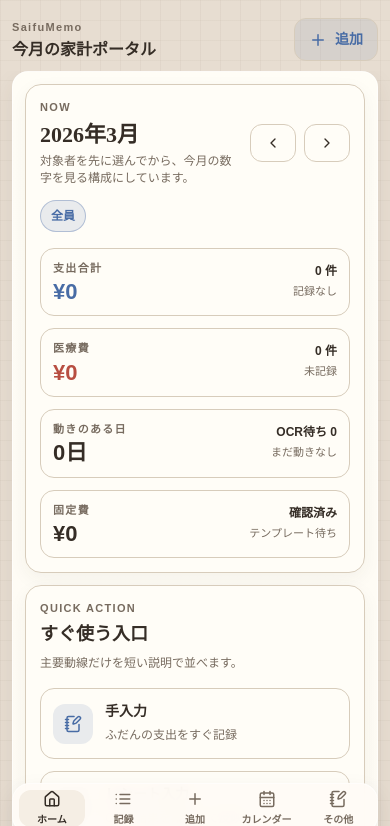
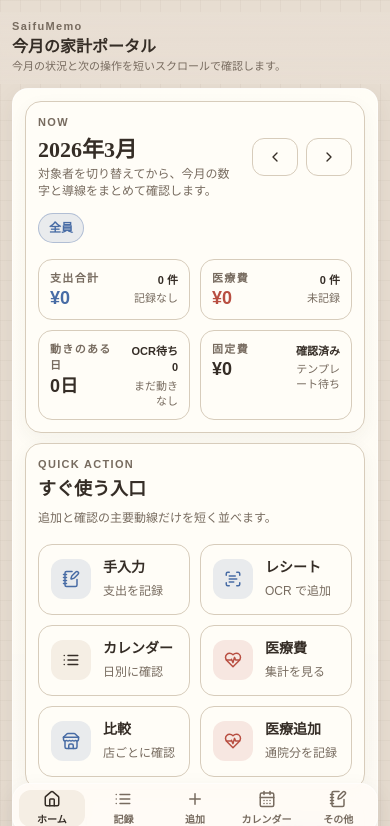
Before and after one commit to sakoda-stack/SaifuMemo, a React (Vite) app: page / in a window 390 px wide. Shown: the top 826 px of the page. Built offline with nearby package versions, Linux system fonts and the light colour scheme; the HTML template or start-up script is replaced by a standard one.

Commit message:
Tighten mobile portal layout and header flow

```diff
--- a/src/App.tsx
+++ b/src/App.tsx
@@ -23,6 +23,16 @@ import { todayString } from "@/utils";
 
 type Page = "home" | "list" | "calendar" | "more" | "compare" | "medical" | "settings";
 type AddFlow = "expense-manual" | "expense-receipt" | "medical-manual" | "medical-receipt" | null;
+
+const PAGE_META: Record<Page, { title: string; description: string }> = {
+  home: { title: "今月の家計ポータル", description: "今月の状況と次の操作を短いスクロールで確認します。" },
+  list: { title: "記録一覧", description: "日付ごとに整理した支出と医療費を確認します。" },
+  calendar: { title: "カレンダー", description: "上部カレンダーから日別確認と入力へつなげます。" },
+  more: { title: "その他", description: "分析、医療費、設定などの補助機能をまとめています。" },
+  compare: { title: "スーパー分析", description: "各スーパーで安い商品を商品別に見比べます。" },
+  medical: { title: "医療費ダッシュボード", description: "年間の医療費、補填後金額、対象者別の動きを確認します。" },
+  settings: { title: "設定", description: "データや OCR 周りの設定を整理します。" },
+};
 
 const BOTTOM_NAV = [
   { id: "home", label: "ホーム", icon: Home },
@@ -82,23 +92,12 @@ export default function App() {
         <header className="planner-app-bar">
           <div className="min-w-0 flex-1">
             <p className="planner-app-bar-kicker">SaifuMemo</p>
-            <p className="planner-app-bar-title">
-              {page === "home" && "今月の家計ポータル"}
-              {page === "list" && "記録一覧"}
-              {page === "calendar" && "カレンダー"}
-              {page === "more" && "その他"}
-              {page === "compare" && "スーパー分析"}
-              {page === "medical" && "医療費ダッシュボード"}
-              {page === "settings" && "設定"}
-            </p>
+            <h1 className="planner-app-bar-title">{PAGE_META[page].title}</h1>
+            <p className="planner-app-bar-description">{PAGE_META[page].description}</p>
           </div>
-          <button type="button" onClick={() => openAddMenu()} className="planner-header-action shrink-0" aria-label="記録を追加">
-            <Plus size={18} />
-            <span>追加</span>
-          </button>
         </header>
 
-        <main className="min-h-0 flex-1 overflow-y-auto px-3 pb-24">
+        <main className="min-h-0 flex-1 overflow-y-auto px-3 pb-24 pt-1">
           <div className="planner-sheet">
             {page === "home" ? (
               <HomeScreen
--- a/src/components/add/AddMedicalModal.tsx
+++ b/src/components/add/AddMedicalModal.tsx
@@ -2,7 +2,7 @@ import { useEffect, useRef, useState, type Dispatch, type ReactNode, type SetSta
 import { Camera, CheckCheck, Download, HeartPulse, Image, Plus, ScanText } from "lucide-react";
 import { v4 as uuid } from "uuid";
 import { db } from "@/db/database";
-import { ActionCard, DataBadge, EmptyState, ScreenIntro, SectionHeader, SegmentedControl, StickyActionBar } from "@/components/ui/PlannerUI";
+import { ActionCard, DataBadge, EmptyState, SectionHeader, SegmentedControl, StickyActionBar } from "@/components/ui/PlannerUI";
 import { fileToBase64, formatYen, MEDICAL_TYPES, normalizeDateInput, todayString } from "@/utils";
 import { downloadDataUrl, recognizeMedicalReceipt, type MedicalOcrDraft, type OcrEngine } from "@/utils/ocr";
 import type { MedicalType, Member, ShopMaster } from "@/types";
@@ -201,13 +201,13 @@ export default function AddMedicalModal({ initialDate, initialMode = "manual", o
       <div className="planner-modal-sheet">
         <div className="planner-modal-scroll">
           <div className="planner-page">
-            <ScreenIntro
+            <section className="planner-card">
+              <SectionHeader
                 kicker="MEDICAL"
                 title="医療費を追加"
-              description="手入力とレシート入力を分け、病院名や医療区分は候補として確認できるようにします。"
+                description="候補を確認してから、確定した病院名や区分だけを保存します。"
               />
-
-            <section className="planner-card">
+              <div className="mt-3">
                 <SegmentedControl
                   value={mode}
                   onChange={setMode}
@@ -216,6 +216,7 @@ export default function AddMedicalModal({ initialDate, initialMode = "manual", o
                     { value: "receipt", label: "レシート入力" },
                   ]}
                 />
+              </div>
             </section>
 
             {mode === "receipt" ? (
@@ -401,7 +402,7 @@ export default function AddMedicalModal({ initialDate, initialMode = "manual", o
                     </button>
                   </div>
                   {showNewHospital ? (
-                    <div className="mt-3 flex gap-2">
+                    <div className="mt-3 grid gap-2 sm:grid-cols-[minmax(0,1fr)_auto]">
                       <input value={newHospitalName} onChange={(event) => setNewHospitalName(event.target.value)} className="planner-field" placeholder="病院 / 薬局名" />
                       <button type="button" onClick={addHospital} className="planner-primary-inline planner-primary-inline-medical">
                         追加
--- a/src/components/home/HomeScreen.tsx
+++ b/src/components/home/HomeScreen.tsx
@@ -151,6 +151,7 @@ export default function HomeScreen({
   const topDeal = productComparisons[0];
   const fixedTemplateMap = new Map(fixedTemplates.map((template) => [template.id, template.name]));
   const leadingCategory = topCategories[0];
+  const memberOptions = [{ id: "all", shortName: "全員" }, ...members];
 
   const goMonth = (delta: number) => {
     const next = addMonths(year, month, delta);
@@ -169,7 +170,7 @@ export default function HomeScreen({
           <div className="min-w-0 flex-1">
             <p className="planner-kicker">NOW</p>
             <h1 className="planner-home-title">{formatMonthYear(year, month)}</h1>
-            <p className="planner-home-caption">対象者を先に選んでから、今月の数字を見る構成にしています。</p>
+            <p className="planner-home-caption">対象者を切り替えてから、今月の数字と導線をまとめて確認します。</p>
           </div>
           <div className="planner-month-switcher shrink-0">
             <button type="button" onClick={() => goMonth(-1)} className="planner-icon-button" aria-label="前の月">
@@ -188,7 +189,7 @@ export default function HomeScreen({
         </div>
 
         <div className="mt-3 planner-pill-grid planner-pill-grid-compact">
-          {[{ id: "all", shortName: "全員" }, ...members].map((member) => (
+          {memberOptions.map((member) => (
             <button
               key={member.id}
               type="button"
@@ -200,13 +201,14 @@ export default function HomeScreen({
           ))}
         </div>
 
-        <div className="mt-4 grid gap-3 sm:grid-cols-2">
+        <div className="mt-4 grid grid-cols-2 gap-2.5">
           <HomeSummaryCard
             label="支出合計"
             value={formatYen(monthTotal)}
             tone="accent"
             sideTop={`${recordCount} 件`}
             sideBottom={leadingCategory ? `最多 ${leadingCategory.name}` : "記録なし"}
+            onClick={onOpenList}
           />
           <HomeSummaryCard
             label="医療費"
@@ -214,36 +216,48 @@ export default function HomeScreen({
             tone="medical"
             sideTop={`${medicals.length} 件`}
             sideBottom={medicals.length > 0 ? "補填前合計" : "未記録"}
+            onClick={onOpenMedicalDashboard}
           />
           <HomeSummaryCard
             label="動きのある日"
             value={`${activeDays}日`}
             sideTop={`OCR待ち ${pendingOcrCount}`}
             sideBottom={activeDays > 0 ? "入力のある日数" : "まだ動きなし"}
+            onClick={onOpenCalendar}
           />
           <HomeSummaryCard
             label="固定費"
             value={formatYen(fixedTotal)}
             sideTop={unconfirmedFixedCount > 0 ? `未確認 ${unconfirmedFixedCount}` : "確認済み"}
             sideBottom={fixedRecords.length > 0 ? `${fixedRecords.length} 件` : "テンプレート待ち"}
+            onClick={onOpenList}
           />
         </div>
       </section>
 
       <section className="planner-card">
-        <SectionHeader kicker="QUICK ACTION" title="すぐ使う入口" description="主要動線だけを短い説明で並べます。" />
-        <div className="mt-4 grid gap-3 sm:grid-cols-2">
-          <ActionCard title="手入力" description="ふだんの支出をすぐ記録" icon={<NotebookPen size={18} />} tone="accent" onClick={() => onOpenExpenseManual()} />
-          <ActionCard title="レシート入力" description="OCR 結果を確認して反映" icon={<ScanText size={18} />} tone="accent" onClick={() => onOpenExpenseReceipt()} />
-          <ActionCard title="カレンダー" description="日付を起点に確認と追加" icon={<List size={18} />} tone="soft" onClick={onOpenCalendar} />
-          <ActionCard title="医療費" description="医療費ダッシュボードへ移動" icon={<HeartPulse size={18} />} tone="medical" onClick={onOpenMedicalDashboard} />
-          <ActionCard title="スーパー分析" description="各店で何が安いかを見る" icon={<Store size={18} />} tone="accent" onClick={onOpenCompare} />
-          <ActionCard title="医療費を追加" description="通院分を手入力またはOCRで追加" icon={<HeartPulse size={18} />} tone="medical" onClick={() => onOpenMedicalManual()} />
+        <SectionHeader kicker="QUICK ACTION" title="すぐ使う入口" description="追加と確認の主要動線だけを短く並べます。" />
+        <div className="mt-4 grid grid-cols-2 gap-2.5">
+          <ActionCard title="手入力" description="支出を記録" icon={<NotebookPen size={18} />} tone="accent" onClick={() => onOpenExpenseManual()} />
+          <ActionCard title="レシート" description="OCR で追加" icon={<ScanText size={18} />} tone="accent" onClick={() => onOpenExpenseReceipt()} />
+          <ActionCard title="カレンダー" description="日別に確認" icon={<List size={18} />} tone="soft" onClick={onOpenCalendar} />
+          <ActionCard title="医療費" description="集計を見る" icon={<HeartPulse size={18} />} tone="medical" onClick={onOpenMedicalDashboard} />
+          <ActionCard title="比較" description="店ごとに確認" icon={<Store size={18} />} tone="accent" onClick={onOpenCompare} />
+          <ActionCard title="医療追加" description="通院分を記録" icon={<HeartPulse size={18} />} tone="medical" onClick={() => onOpenMedicalManual()} />
         </div>
       </section>
 
       <section className="planner-card">
-        <SectionHeader kicker="RECENT" title="最近の記録" description="直近の流れを短い行で確認できます。" />
+        <SectionHeader
+          kicker="RECENT"
+          title="最近の記録"
+          description="直近の流れを短い行で確認できます。"
+          action={
+            <button type="button" onClick={onOpenList} className="planner-link-row planner-link-row-compact">
+              記録一覧へ
+            </button>
+          }
+        />
         <div className="mt-4 space-y-3">
           {recentRecords.length === 0 ? (
             <EmptyState title="まだ記録がありません" message="今月の記録を追加すると、ここに最近の支出と医療費が並びます。" />
@@ -251,7 +265,7 @@ export default function HomeScreen({
             recentRecords.map((record) => {
               const Icon = resolveIcon(record.icon, "ReceiptText");
               return (
-                <div key={record.id} className="planner-summary-row">
+                <button key={record.id} type="button" onClick={onOpenList} className="planner-summary-row planner-summary-row-button">
                   <div className="planner-summary-icon" style={{ backgroundColor: `${record.color}18`, color: record.color }}>
                     <Icon size={16} />
                   </div>
@@ -262,7 +276,7 @@ export default function HomeScreen({
                     </div>
                     <p className="truncate text-xs text-[var(--planner-subtle)]">{record.date} / {record.subtitle}</p>
                   </div>
-                </div>
+                </button>
               );
             })
           )}
@@ -273,7 +287,7 @@ export default function HomeScreen({
         <section className="planner-card">
           <SectionHeader kicker="INSIGHT" title="補助情報" description="医療費、固定費、OCR確認待ちを短く整理します。" />
           <div className="mt-4 grid gap-3 sm:grid-cols-3 lg:grid-cols-1">
-            <div className="planner-note-card planner-note-card-compact">
+            <button type="button" onClick={onOpenMedicalDashboard} className="planner-note-card planner-note-card-compact planner-note-button">
               <div className="flex items-start justify-between gap-2">
                 <div>
                   <p className="planner-kicker">今月の医療費</p>
@@ -282,9 +296,9 @@ export default function HomeScreen({
                 {medicalTotal > 0 ? <DataBadge label={`${medicals.length} 件`} tone="medical" /> : <DataBadge label="未記録" />}
               </div>
               <p className="mt-2 text-xs text-[var(--planner-subtle)]">支出とは分けて確認できます。</p>
-            </div>
+            </button>
 
-            <div className="planner-note-card planner-note-card-compact">
+            <button type="button" onClick={onOpenList} className="planner-note-card planner-note-card-compact planner-note-button">
               <div className="flex items-start justify-between gap-2">
                 <div>
                   <p className="planner-kicker">固定費</p>
@@ -298,9 +312,9 @@ export default function HomeScreen({
                   .map((record) => fixedTemplateMap.get(record.templateId ?? "") ?? "固定費")
                   .join(" / ") || "固定費テンプレートを設定すると今月の定例支出を一覧できます。"}
               </p>
-            </div>
+            </button>
 
-            <div className="planner-note-card planner-note-card-compact">
+            <button type="button" onClick={onOpenList} className="planner-note-card planner-note-card-compact planner-note-button">
               <div className="flex items-start justify-between gap-2">
                 <div>
                   <p className="planner-kicker">OCR 未確認</p>
@@ -309,10 +323,7 @@ export default function HomeScreen({
                 {pendingOcrCount > 0 ? <DataBadge label="チェック推奨" tone="warning" /> : <DataBadge label="0 件" />}
               </div>
               <p className="mt-2 text-xs text-[var(--planner-subtle)]">一覧画面からまとめて確認できます。</p>
-              <button type="button" onClick={onOpenList} className="mt-2 text-xs font-semibold text-[var(--planner-accent)]">
-                記録一覧を開く
-              </button>
-            </div>
+            </button>
           </div>
         </section>
 
@@ -320,19 +331,19 @@ export default function HomeScreen({
           <SectionHeader kicker="COMPARE" title="比較の要約" description="まずは各スーパーの強みから見せます。" />
           <div className="mt-4 space-y-3">
             {topStore ? (
-              <div className="planner-note-card">
+              <button type="button" onClick={onOpenCompare} className="planner-note-card planner-note-button">
                 <p className="planner-kicker">得意な店</p>
                 <p className="mt-2 text-lg font-semibold">{topStore.shopName}</p>
                 <p className="mt-2 text-sm text-[var(--planner-subtle)]">
                   強い商品 {topStore.strongWinCount} 件 / 勝ち筋 {topStore.winCount} 件 / 平均 {compactYen(topStore.averageWinningPrice)}
                 </p>
-              </div>
+              </button>
             ) : (
               <EmptyState title="比較データがまだ少ないです" message="レシートOCRで商品行を読み込むと、各店の得意商品を自動で整理します。" />
             )}
 
             {topDeal ? (
-              <div className="planner-note-card">
+              <button type="button" onClick={onOpenCompare} className="planner-note-card planner-note-button">
                 <p className="planner-kicker">最安メモ</p>
                 <p className="mt-2 text-lg font-semibold">{topDeal.itemLabel}</p>
                 <p className="mt-2 text-sm text-[var(--planner-subtle)]">
@@ -343,7 +354,7 @@ export default function HomeScreen({
                     ? `${topDeal.best.comparisonPrice.toLocaleString("ja-JP")} / ${topDeal.best.quantityUnit}`
                     : formatYen(topDeal.best.comparisonPrice)}
                 </p>
-              </div>
+              </button>
             ) : null}
 
             <button type="button" onClick={onOpenCompare} className="planner-link-row">
@@ -388,11 +399,11 @@ export default function HomeScreen({
 
       <section className="planner-card">
         <SectionHeader kicker="SHORTCUT" title="入力導線" description="日付から入るか、入力方式から入るかを選べます。" />
-        <div className="mt-4 grid gap-3 sm:grid-cols-2">
-          <ActionCard title="今日の支出を手入力" description="日付つきでそのまま追加" icon={<NotebookPen size={18} />} tone="accent" onClick={() => onOpenExpenseManual()} />
-          <ActionCard title="今日のレシートを読む" description="商品一覧をフォームで確認" icon={<ReceiptText size={18} />} tone="accent" onClick={() => onOpenExpenseReceipt()} />
-          <ActionCard title="医療費を手入力" description="家族と補填額を先に整理" icon={<HeartPulse size={18} />} tone="medical" onClick={() => onOpenMedicalManual()} />
-          <ActionCard title="医療レシートを読む" description="病院名や薬候補を抽出" icon={<ScanText size={18} />} tone="medical" onClick={() => onOpenMedicalReceipt()} />
+        <div className="mt-4 grid grid-cols-2 gap-2.5">
+          <ActionCard title="支出を手入力" description="今日の日付で追加" icon={<NotebookPen size={18} />} tone="accent" onClick={() => onOpenExpenseManual()} />
+          <ActionCard title="レシートを読む" description="商品行を確認" icon={<ReceiptText size={18} />} tone="accent" onClick={() => onOpenExpenseReceipt()} />
+          <ActionCard title="医療費を手入力" description="家族と補填額を整理" icon={<HeartPulse size={18} />} tone="medical" onClick={() => onOpenMedicalManual()} />
+          <ActionCard title="医療OCR" description="病院名候補を反映" icon={<ScanText size={18} />} tone="medical" onClick={() => onOpenMedicalReceipt()} />
         </div>
       </section>
     </div>
@@ -405,15 +416,17 @@ function HomeSummaryCard({
   sideTop,
   sideBottom,
   tone = "default",
+  onClick,
 }: {
   label: string;
   value: string;
   sideTop: string;
   sideBottom: string;
   tone?: "default" | "accent" | "medical";
+  onClick?: () => void;
 }) {
-  return (
-    <article className={`planner-home-summary planner-home-summary-${tone}`}>
+  const content = (
+    <>
       <div className="min-w-0 flex-1">
         <p className="planner-kicker">{label}</p>
         <p className="planner-home-summary-value">{value}</p>
@@ -422,6 +435,16 @@ function HomeSummaryCard({
         <span className="planner-home-summary-meta">{sideTop}</span>
         <span className="planner-home-summary-note">{sideBottom}</span>
       </div>
-    </article>
+    </>
+  );
+
+  if (!onClick) {
+    return <article className={`planner-home-summary planner-home-summary-${tone}`}>{content}</article>;
+  }
+
+  return (
+    <button type="button" onClick={onClick} className={`planner-home-summary planner-home-summary-${tone} planner-home-summary-button`}>
+      {content}
+    </button>
   );
 }
--- a/src/index.css
+++ b/src/index.css
@@ -74,8 +74,8 @@ button {
 .planner-page {
   display: flex;
   flex-direction: column;
-  gap: 12px;
-  padding: 14px;
+  gap: 10px;
+  padding: 12px;
 }
 
 .planner-app-bar {
@@ -83,10 +83,11 @@ button {
   top: 0;
   z-index: 20;
   display: flex;
-  align-items: center;
-  justify-content: space-between;
-  gap: 12px;
+  align-items: flex-start;
+  gap: 10px;
   padding: 6px 12px 10px;
+  background: linear-gradient(180deg, rgba(232, 222, 211, 0.96), rgba(232, 222, 211, 0.84));
+  backdrop-filter: blur(10px);
 }
 
 .planner-app-bar-kicker {
@@ -98,11 +99,19 @@ button {
 }
 
 .planner-app-bar-title {
-  margin: 4px 0 0;
+  margin: 2px 0 0;
   font-size: 16px;
   font-weight: 700;
   color: var(--planner-text);
-  line-height: 1.25;
+  line-height: 1.2;
+  overflow-wrap: anywhere;
+}
+
+.planner-app-bar-description {
+  margin: 3px 0 0;
+  font-size: 11px;
+  line-height: 1.4;
+  color: var(--planner-subtle);
   overflow-wrap: anywhere;
 }
 
@@ -115,7 +124,7 @@ button {
 
 .planner-card {
   border-radius: 16px;
-  padding: 14px;
+  padding: 12px;
   box-shadow: var(--planner-shadow-soft);
 }
 
@@ -250,6 +259,7 @@ button {
   align-items: center;
   gap: 12px;
   width: 100%;
+  min-width: 0;
   border-radius: 14px;
   padding: 12px;
   text-align: left;
@@ -298,6 +308,7 @@ button {
   font-size: 14px;
   font-weight: 700;
   color: var(--planner-text);
+  overflow-wrap: anywhere;
 }
 
 .planner-pill-grid {
@@ -322,11 +333,11 @@ button {
 }
 
 .planner-pill {
-  min-height: 34px;
+  min-height: 32px;
   border: 1px solid var(--planner-line);
   background: var(--planner-soft);
   color: var(--planner-text);
-  padding: 6px 10px;
+  padding: 5px 10px;
   font-size: 12px;
 }
 
@@ -468,25 +479,28 @@ button {
 
 .planner-field {
   width: 100%;
+  min-width: 0;
   border: 1px solid var(--planner-line);
   border-radius: 12px;
   background: #fff;
   color: var(--planner-text);
-  padding: 11px 12px;
+  padding: 10px 12px;
 }
 
 .planner-category-chip {
   display: inline-flex;
-  min-height: 52px;
+  min-height: 48px;
+  min-width: 0;
   flex-direction: column;
   align-items: center;
   justify-content: center;
-  gap: 6px;
+  gap: 4px;
   border: 1px solid var(--planner-line);
   border-radius: 12px;
   padding: 8px;
   font-size: 11px;
   font-weight: 700;
+  overflow-wrap: anywhere;
 }
 
 .planner-bar {
@@ -510,7 +524,8 @@ button {
   align-items: center;
   gap: 10px;
   border-radius: 14px;
-  padding: 10px 12px;
+  min-width: 0;
+  padding: 9px 11px;
 }
 
 .planner-list-row-muted {
@@ -645,6 +660,13 @@ button {
   backdrop-filter: blur(10px);
 }
 
+.planner-inline-header {
+  display: flex;
+  align-items: flex-start;
+  justify-content: space-between;
+  gap: 12px;
+}
+
 .planner-month-switcher {
   display: flex;
   gap: 8px;
@@ -666,7 +688,7 @@ button {
 }
 
 .planner-home-caption {
-  margin: 6px 0 0;
+  margin: 4px 0 0;
   font-size: 12px;
   line-height: 1.45;
   color: var(--planner-subtle);
@@ -674,21 +696,23 @@ button {
 
 .planner-home-summary {
   display: flex;
-  align-items: center;
+  align-items: stretch;
   justify-content: space-between;
-  gap: 12px;
+  gap: 8px;
+  min-width: 0;
   border: 1px solid var(--planner-line);
   border-radius: 14px;
   background: var(--planner-paper);
-  padding: 11px 12px;
+  padding: 10px 11px;
 }
 
 .planner-home-summary-value {
-  margin: 4px 0 0;
-  font-size: 22px;
+  margin: 3px 0 0;
+  font-size: 18px;
   font-weight: 700;
   line-height: 1.1;
   color: var(--planner-text);
+  overflow-wrap: anywhere;
 }
 
 .planner-home-summary-accent .planner-home-summary-value {
@@ -701,28 +725,85 @@ button {
 
 .planner-home-summary-side {
   display: flex;
-  min-width: 88px;
+  min-width: 0;
+  width: 44%;
   flex-direction: column;
   align-items: flex-end;
   justify-content: center;
-  gap: 4px;
+  gap: 3px;
   text-align: right;
 }
 
 .planner-home-summary-meta {
-  font-size: 12px;
+  font-size: 11px;
   font-weight: 700;
   color: var(--planner-text);
+  overflow-wrap: anywhere;
 }
 
 .planner-home-summary-note {
   font-size: 11px;
   line-height: 1.35;
   color: var(--planner-subtle);
+  overflow-wrap: anywhere;
 }
 
 .planner-note-card-compact {
   padding: 10px 11px;
+}
+
+.planner-note-button,
+.planner-summary-row-button,
+.planner-home-summary-button {
+  width: 100%;
+  cursor: pointer;
+  text-align: left;
+}
+
+.planner-note-button {
+  display: block;
+}
+
+.planner-summary-row-button {
+  justify-content: flex-start;
+}
+
+.planner-link-row-compact {
+  padding: 8px 11px;
+  font-size: 12px;
+}
+
+.planner-compact-stat {
+  border: 1px solid var(--planner-line);
+  border-radius: 12px;
+  background: var(--planner-soft);
+  min-width: 0;
+  padding: 9px 10px;
+}
+
+.planner-compact-stat-label {
+  margin: 0;
+  font-size: 10px;
+  font-weight: 700;
+  letter-spacing: 0.08em;
+  color: var(--planner-subtle);
+}
+
+.planner-compact-stat-value {
+  margin: 4px 0 0;
+  font-size: 16px;
+  font-weight: 700;
+  line-height: 1.15;
+  color: var(--planner-text);
+  overflow-wrap: anywhere;
+}
+
+.planner-compact-stat-note {
+  margin: 2px 0 0;
+  font-size: 10px;
+  line-height: 1.35;
+  color: var(--planner-subtle);
+  overflow-wrap: anywhere;
 }
 
 .planner-calendar-header {
@@ -843,8 +924,12 @@ button {
   }
 
   .planner-home-summary-side {
-    min-width: 78px;
+    width: 40%;
     padding-top: 2px;
+  }
+
+  .planner-inline-header {
+    align-items: center;
   }
 
   .planner-calendar-tile {
```
Also changed, not shown: src/components/add/AddExpenseModal.tsx (+10 -9 lines), src/components/calendar/CalendarScreen.tsx (+26 -15 lines), src/components/list/ListScreen.tsx (+25 -17 lines). Lines whose indentation alone changed are shown as unchanged.
